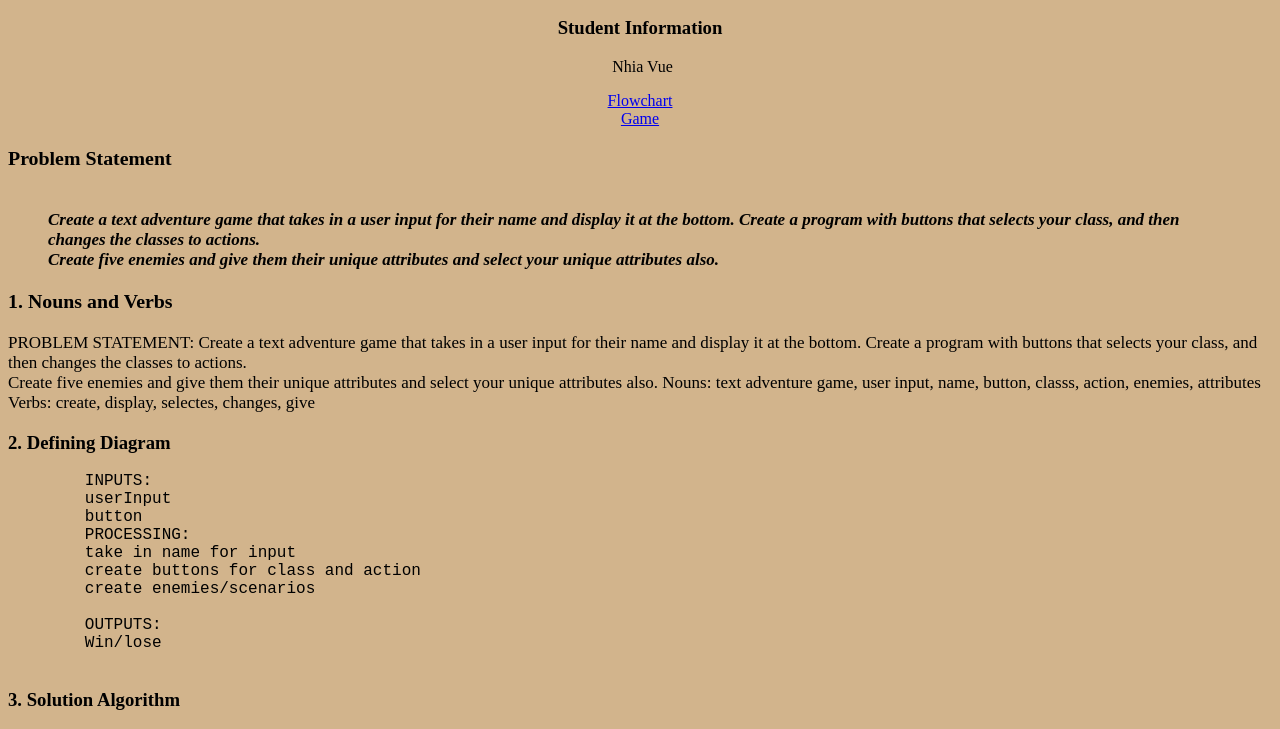
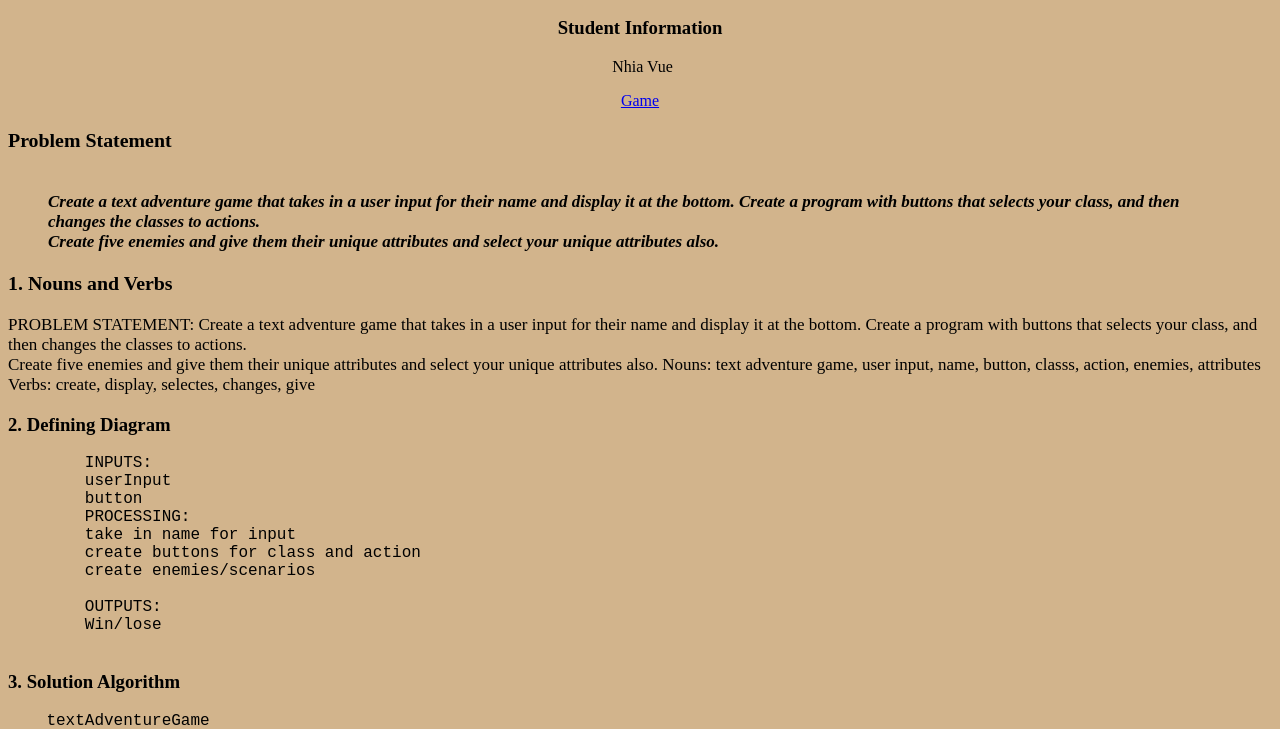
Before and after one commit to vuenhia/5-Games-To-Win, a plain HTML site: page Code/Index.HTML in a window 1280 px wide. Shown: the part 50-779 px from the top of the page. Drawn offline with Linux system fonts and the light colour scheme.

Commit message:
Update Index.HTML
remove flowchart

```diff
--- a/Code/Index.HTML
+++ b/Code/Index.HTML
@@ -16,7 +16,6 @@
           <ul>
             <li>Nhia Vue</li>
           </ul>
-          <a href="../Image/Final Project FlowChart.png">Flowchart</a><br>
           <a href="../5 Games To Win">Game</a>
         </section>
 
```
